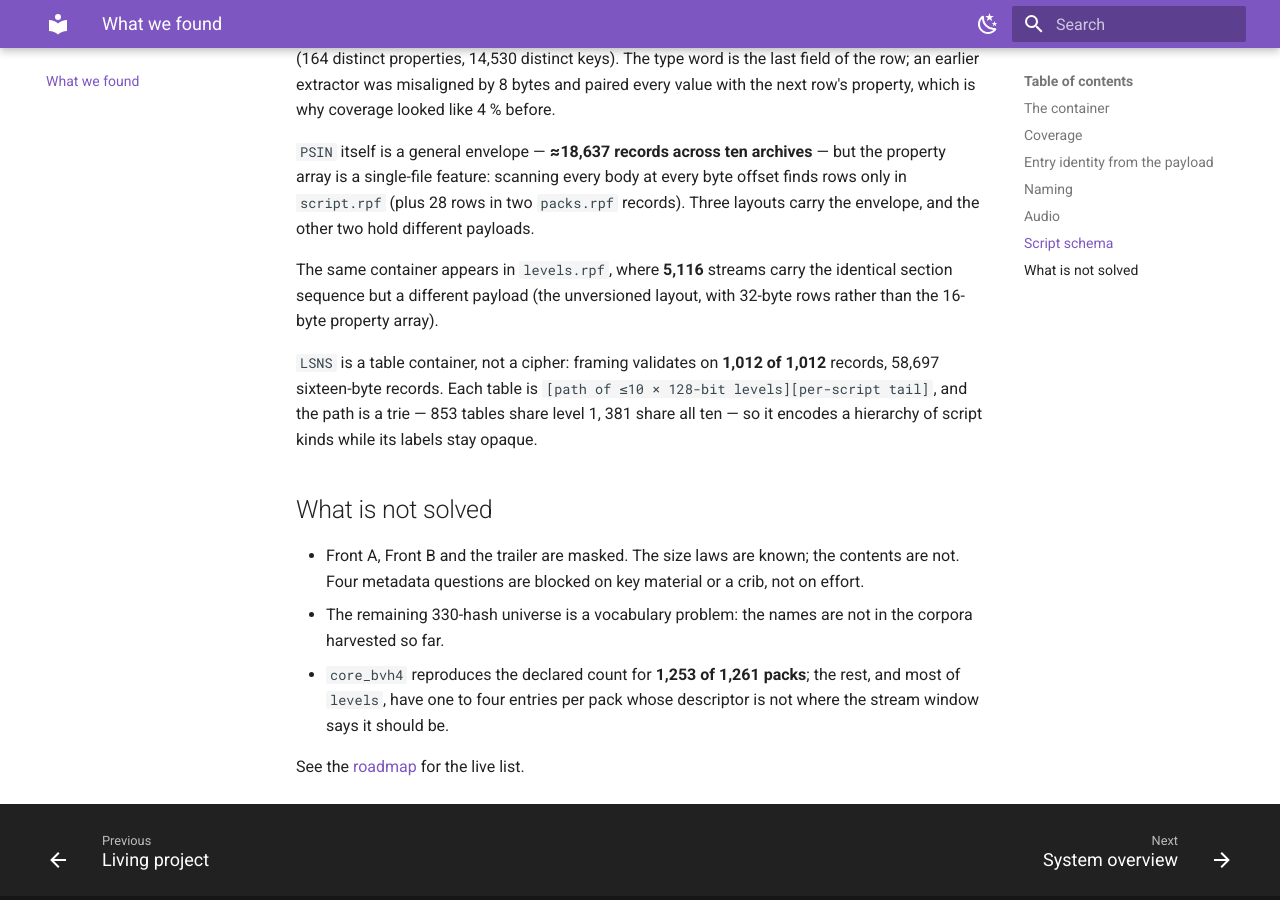
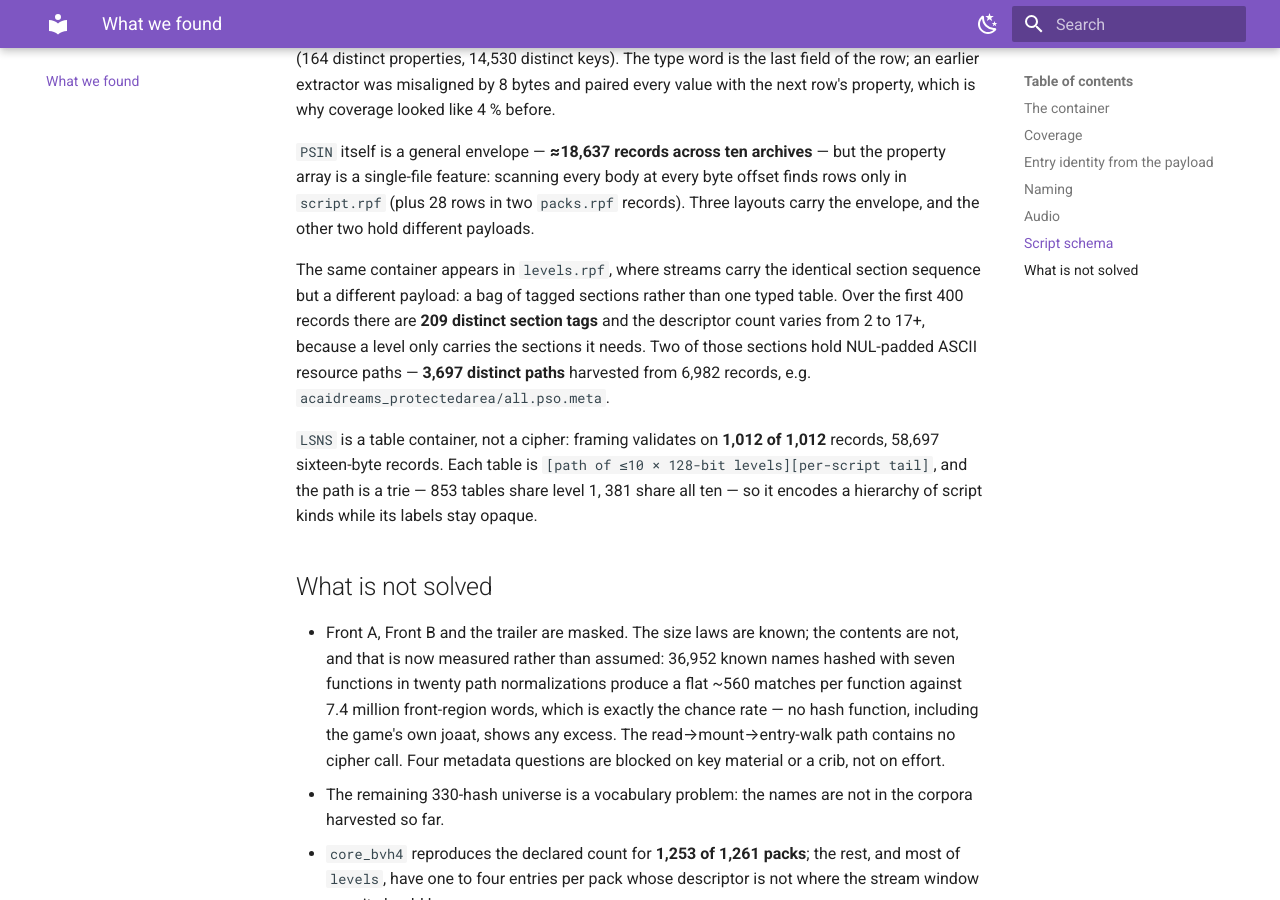
Before and after one commit to lynxnathan/rage-tools-vi, an MkDocs documentation site: the page built from docs/findings.md, in a window 1280 px wide and 900 px high, scrolled down 2650 px. Built offline with MkDocs 1.6.1 and Material for MkDocs 9.7.7, drawn with Linux system fonts in a browser that asks for light colours.

Commit message:
docs: levels section bag and the measured front-region null result

```diff
--- a/docs/findings.md
+++ b/docs/findings.md
@@ -96,9 +96,13 @@ the property array is a single-file feature: scanning every body at every byte o
 finds rows only in `script.rpf` (plus 28 rows in two `packs.rpf` records). Three
 layouts carry the envelope, and the other two hold different payloads.
 
-The same container appears in `levels.rpf`, where **5,116** streams carry the
-identical section sequence but a different payload (the unversioned layout, with
-32-byte rows rather than the 16-byte property array).
+The same container appears in `levels.rpf`, where streams carry the identical
+section sequence but a different payload: a bag of tagged sections rather than one
+typed table. Over the first 400 records there are **209 distinct section tags** and
+the descriptor count varies from 2 to 17+, because a level only carries the
+sections it needs. Two of those sections hold NUL-padded ASCII resource paths —
+**3,697 distinct paths** harvested from 6,982 records, e.g.
+`acaidreams_protectedarea/all.pso.meta`.
 
 `LSNS` is a table container, not a cipher: framing validates on **1,012 of 1,012**
 records, 58,697 sixteen-byte records. Each table is `[path of ≤10 × 128-bit
@@ -109,7 +113,12 @@ opaque.
 ## What is not solved
 
 - Front A, Front B and the trailer are masked. The size laws are known; the
-  contents are not. Four metadata questions are blocked on key material or a
+  contents are not, and that is now measured rather than assumed: 36,952 known
+  names hashed with seven functions in twenty path normalizations produce a flat
+  ~560 matches per function against 7.4 million front-region words, which is
+  exactly the chance rate — no hash function, including the game's own joaat,
+  shows any excess. The read→mount→entry-walk path contains no cipher call.
+  Four metadata questions are blocked on key material or a
   crib, not on effort.
 - The remaining 330-hash universe is a vocabulary problem: the names are not in
   the corpora harvested so far.
```
